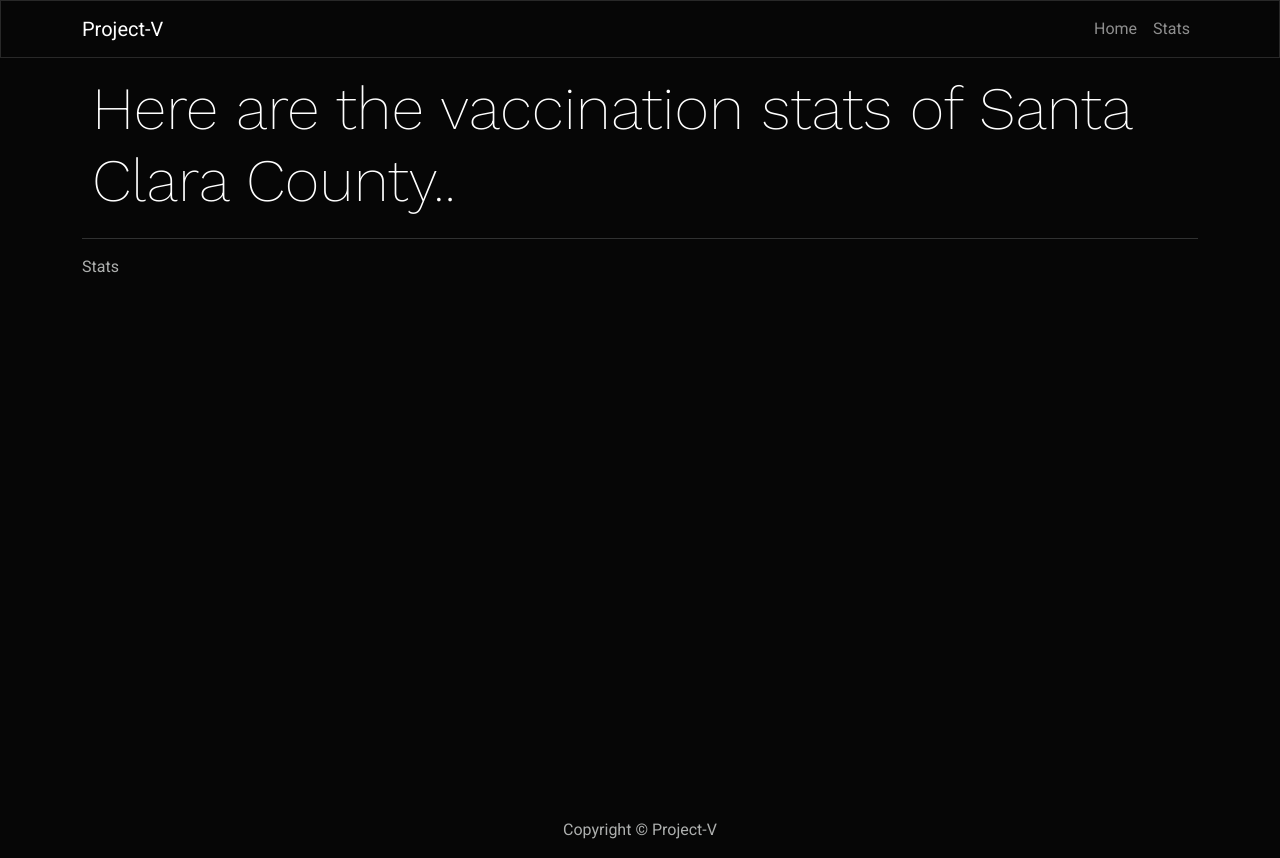
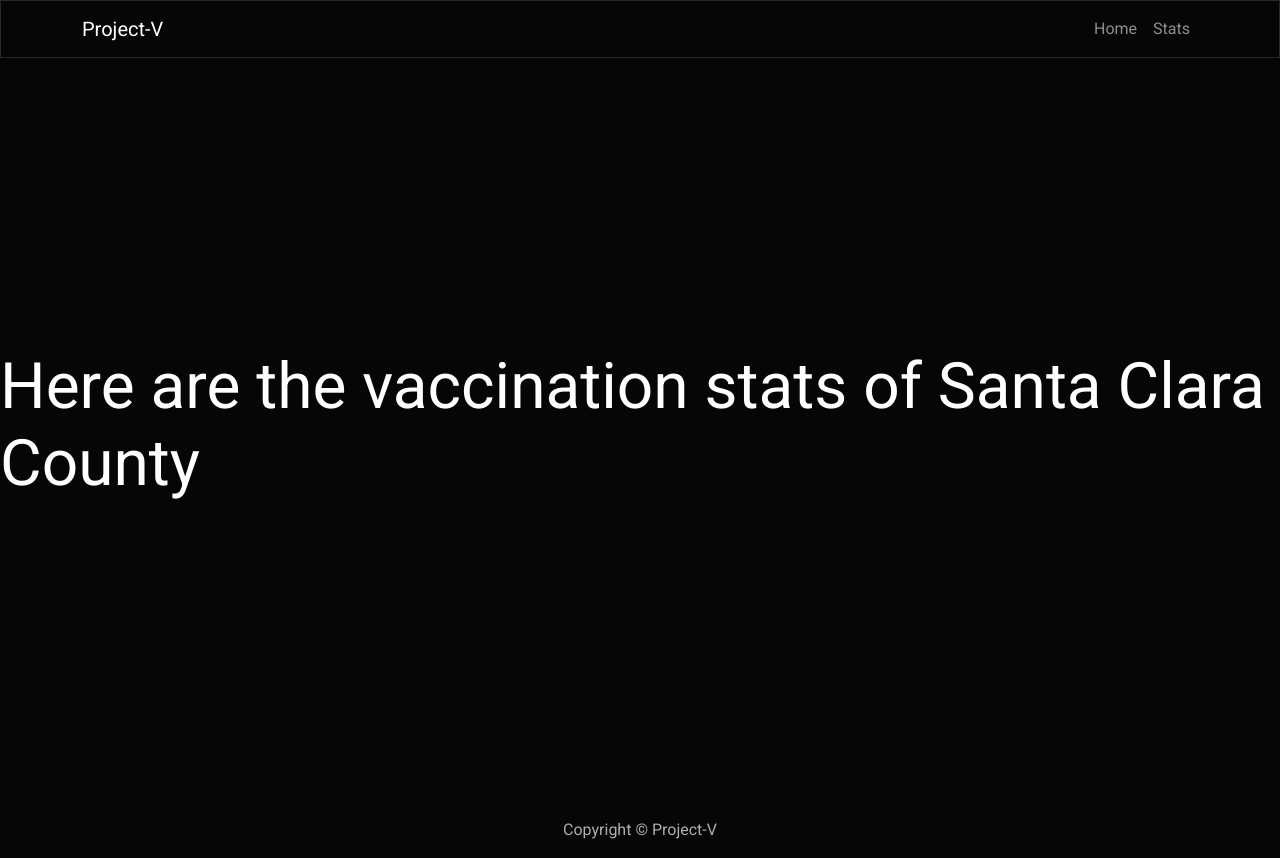
Before and after one commit to abhigitit/COVID-19-Database-Management, a React (Create React App) app in the folder frontend/: page /stats in a window 1280 px wide. Built offline with nearby package versions, Linux system fonts and the light colour scheme.

Commit message:
Removed Mainscreen

```diff
--- a/frontend/src/Components/MainScreen.css
+++ /dev/null
@@ -1,27 +0,0 @@
-@import url("https://fonts.googleapis.com/css2?family=Work+Sans:wght@200&display=swap");
-
-.mainback {
-  min-height: 93vh;
-  display: flex;
-  padding: 10px 0;
-}
-.page {
-  width: 100%;
-}
-.heading {
-  font-size: 60px;
-  /* font-family: "Ubuntu", sans-serif; */
-  font-family: "Work Sans", sans-serif;
-  padding: 5px 10px;
-}
-
-@media only screen and (min-width: 1200px) {
-}
-
-@media only screen and (max-width: 600px) {
-  .heading {
-    font-size: 30px;
-    display: flex;
-    justify-content: center;
-  }
-}
--- a/frontend/src/Components/MainScreen.js
+++ /dev/null
@@ -1,27 +0,0 @@
-import React from 'react'
-import { Container, Row } from 'react-bootstrap'
-import './MainScreen.css';
-
-const MainScreen = ({title,children}) => {
-    return (
-        <div className='mainback'>
-            <Container>
-                <Row>
-                    <div className='page'>
-                        {
-                            title && (
-                            <>
-                            <h1 className='heading'>{ title }</h1>
-                            <hr />
-                            </>
-
-                            )}
-                            {children}
-                    </div>
-                </Row>
-            </Container>
-
-        </div>
-    );
-};
-export default MainScreen;
--- /dev/null
+++ b/frontend/src/screens/StatsPage/Stats.css
@@ -0,0 +1,7 @@
+.Stats{
+  min-height: 93vh;
+  display: flex;
+  align-items: center;
+  background-position: center;
+  background-size: cover;
+}
--- a/frontend/src/screens/StatsPage/Stats.js
+++ b/frontend/src/screens/StatsPage/Stats.js
@@ -1,11 +1,12 @@
 import React from 'react'
-import MainScreen from '../../Components/MainScreen'
+import './Stats.css'
 
 
 const Stats = () => {
     return (
-        <MainScreen title ="Here are the vaccination stats of Santa Clara County..">Stats</MainScreen>
-
+        <div className="Stats">
+        <h1>Here are the vaccination stats of Santa Clara County</h1>
+       </div>
     )
 }
 
--- a/frontend/src/screens/SuccessRegister/SuccessRegister.js
+++ b/frontend/src/screens/SuccessRegister/SuccessRegister.js
@@ -1,6 +1,6 @@
 import React, { Component } from 'react'
 import { Button } from 'react-bootstrap';
-import MainScreen from '../../Components/MainScreen'
+
 import './SuccessRegister.css'
 
 export default class SuccessRegister extends Component {
```
